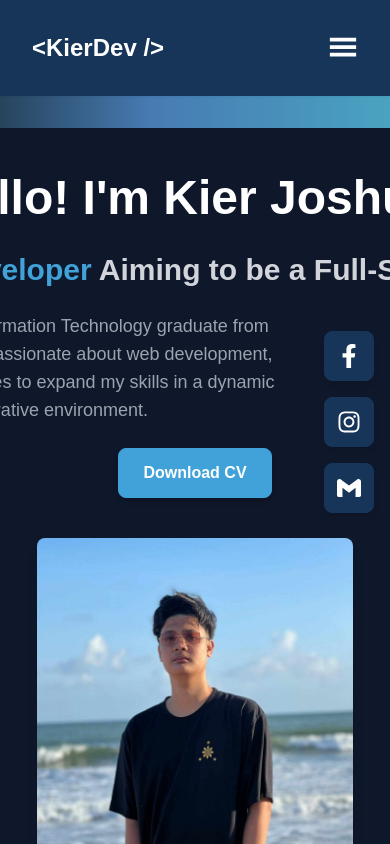
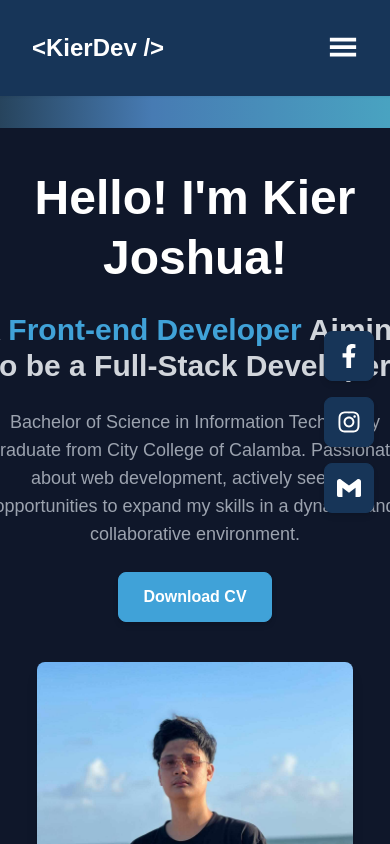
Before and after one commit to KierJoshua/kierdev, a React (Vite) app: page / in a window 390 px wide. Shown: the top 844 px of the page. Built offline with nearby package versions, Linux system fonts and the light colour scheme.

Commit message:
fix hero part

```diff
--- a/src/pages/Home.jsx
+++ b/src/pages/Home.jsx
@@ -6,7 +6,7 @@ const Home = () => {
   return (
     <div className="min-h-screen w-full bg-custom-gradient pt-32 flex justify-center items-center px-6 sm:px-12 cursor-pointer overflow-hidden">
       <div className="flex flex-col items-center">
-        <div className="grid md:grid-cols-2 items-center gap-10 rounded-lg min-h-[650px] max-w-5xl bg-slate-900 p-10 shadow-xl">
+        <div className="grid md:grid-cols-2 items-center gap-10 rounded-lg min-h-[650px] max-w-lg sm:max-w-2xl md:max-w-5xl bg-slate-900 p-10 shadow-xl">
           {/* Left Content */}
           <div className="text-center md:text-left">
             <h1 className="text-5xl font-bold text-white mb-6 leading-tight">
```
